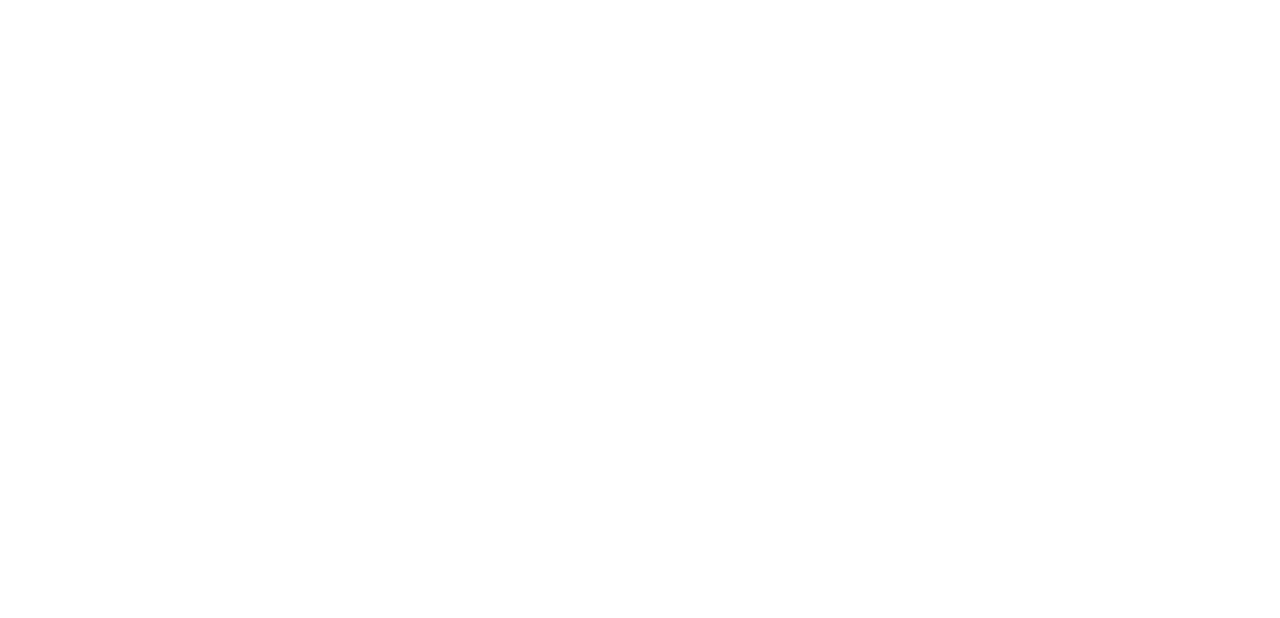
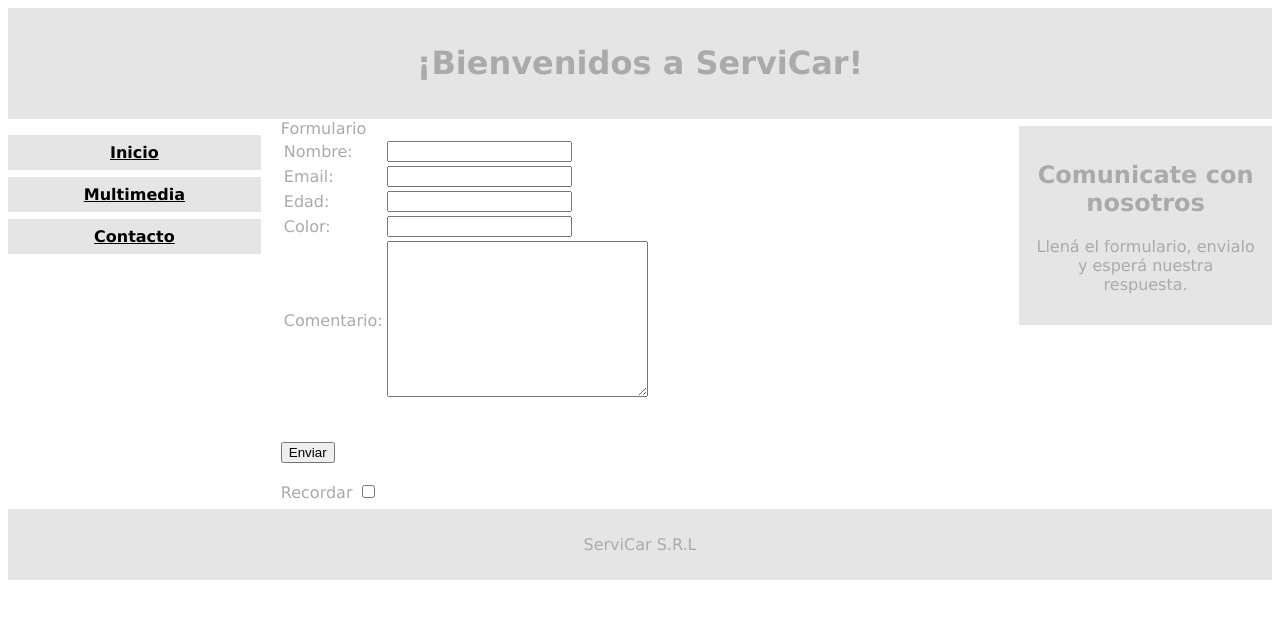
Before and after one commit to FranciscoCarballo01/utn-labcomI-practices, a plain HTML site: page U02P03/contact.html in a window 1280 px wide. Drawn offline with Linux system fonts and the light colour scheme.

Commit message:
Practica3

```diff
--- a/U02P03/contact.html
+++ b/U02P03/contact.html
@@ -0,0 +1,85 @@
+<!DOCTYPE html>
+<html lang="en">
+<head>
+  <title> Servicar, concesionario y autoservicios</title>
+  <link rel="stylesheet" href="css/index.css">
+</head>
+
+<body>
+   <!-- Encabezado -->
+<header>
+    <h1> ¡Bienvenidos a ServiCar! </h1>
+</header>
+
+<div class="container">
+    <!-- Navegación / cotenedor izquierdo -->
+    <nav>
+        <ul>
+            <li><a href="index.html">Inicio</a></li>
+            <li><a href="multimedia.html">Multimedia</a></li>
+            <li><a href="contact.html">Contacto</a></li>
+            </ul>
+    </nav>
+    <!-- Contenedor principal -->
+
+    <main>
+
+        <section>
+            <form action="/formu.php">
+
+                <table>
+
+                    <thead>
+                        Formulario
+                    </thead>
+                    <tbody>
+                        <tr>
+                            <td><label for="nombre"> Nombre: </label></td>
+                            <td><input type="text" name="nombre" id="nombre" required></td>
+                        </tr>
+                        <tr>
+                            <td><label for="email"> Email: </label></td>
+                            <td><input type="text" name="email" id="email" required></td>
+                        </tr>
+                        <tr>
+                            <td><label for="edad"> Edad: </label></td>
+                            <td><input type="number" name="edad" id="edad"></td>
+                        </tr>
+                        <tr>
+                            <td> <label for="color"> Color: </label></td>
+                            <td><input type="text" name="color" id="color"></td>
+                        </tr>
+                        <tr>
+                            <td><label for="coment"> Comentario: </label></td>
+                            <td><textarea name="coment" id="coment" cols="30" rows="10"></textarea></td>
+                        </tr>
+                    </tbody>
+                </table> <br></br>
+
+
+                <input type="submit" value="Enviar">  <br></br>
+                <label for="recordarme"> Recordar </label>
+                <input type="checkbox" name="recordarme" id="recordarme">
+
+            </form>
+        </section>
+
+    </main>
+
+    <!-- Contenedor secundario / derecho -->
+
+    <div class="right">
+        <h2>Comunicate con nosotros</h2>
+        <p> Llená el formulario, envialo y esperá nuestra respuesta. </p>
+    </div>
+</div>
+
+    <!-- Pie de Página-->
+
+<footer>
+    <p> ServiCar S.R.L </p>
+</footer>
+
+</body>
+
+</html>
```
Also changed, not shown: U02P03/index.html (+4 -4 lines), U02P03/multimedia.html (+9 -13 lines), U02P03/img/images.jfif (added), U02P03/img/kia.jfif (added), U02P03/img/palio.jfif (added), U02P03/img/peugeot208.jfif (added).
